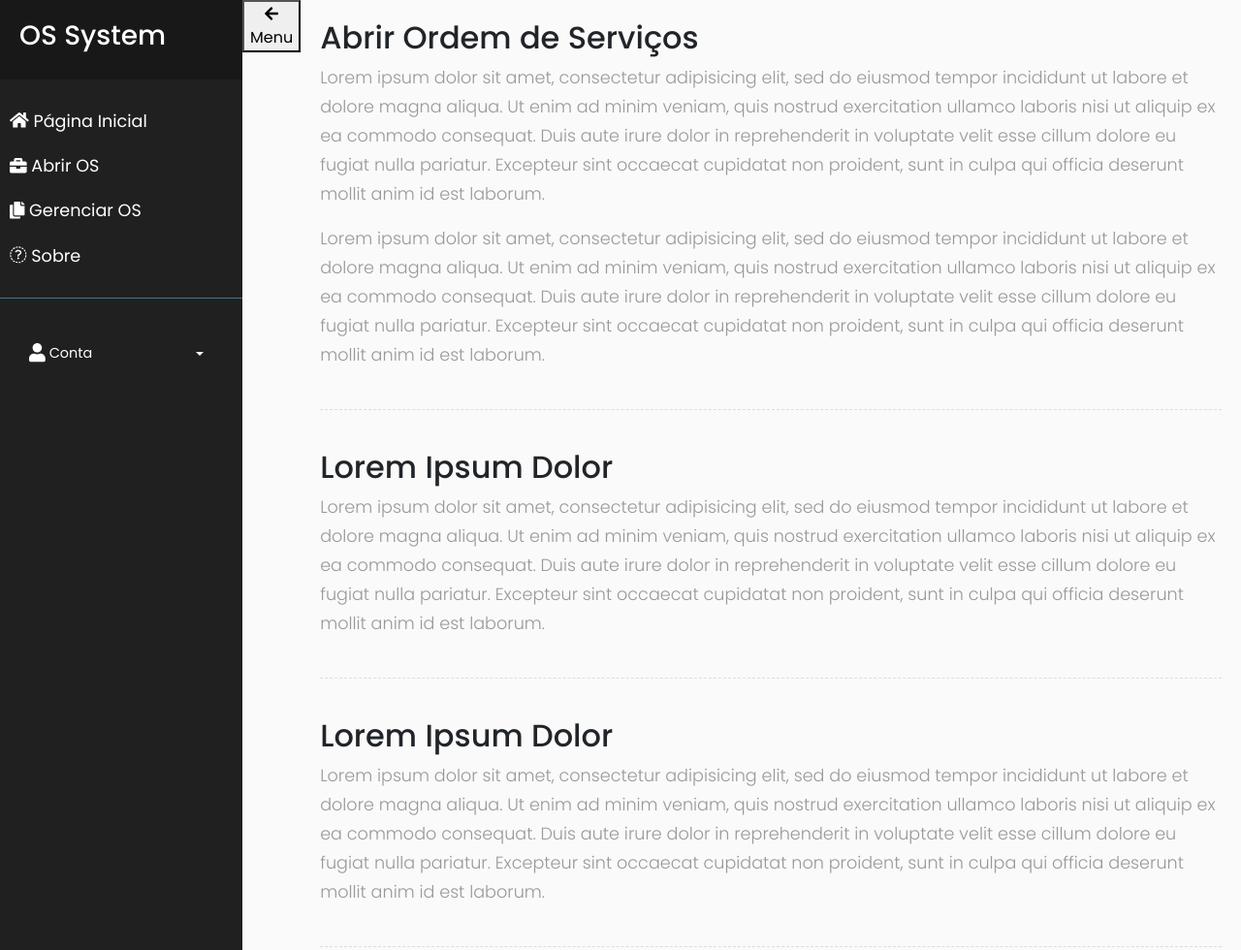
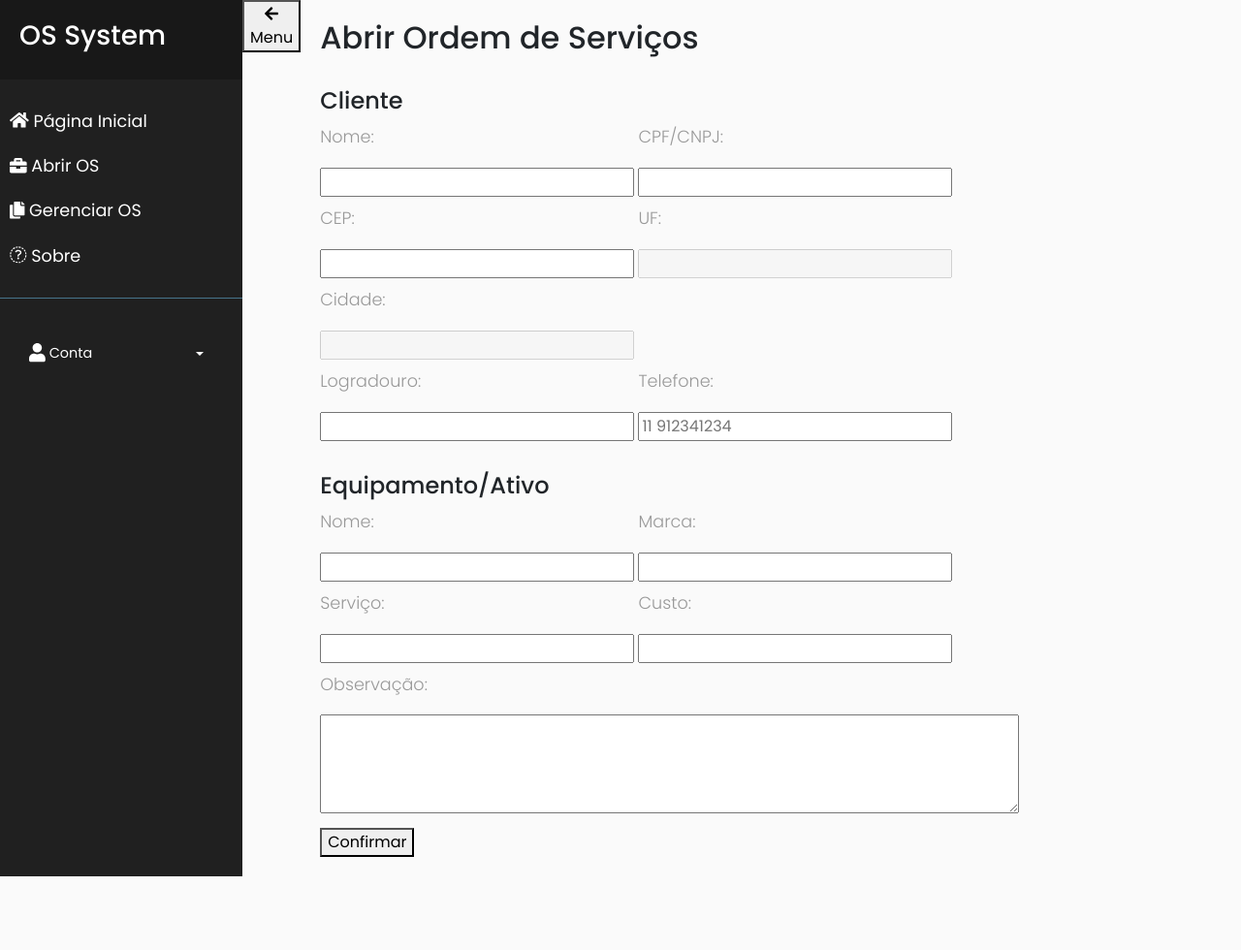
Before and after one commit to caiocubeiro/OSSystemSketch, a website: page openOs.html in a window 1280 px wide. Shown: the top 980 px of the page at 97% size. After the commit the page ends 904 px from the top, so only its background shows below. Drawn offline with nearby package versions, Linux system fonts and the light colour scheme.

Commit message:
forms for os creation

```diff
--- a/openOs.html
+++ b/openOs.html
@@ -9,13 +9,18 @@
     <title>Abrir OS</title>
 
     <!-- Bootstrap CSS CDN -->
-    <link rel="stylesheet" href="https://stackpath.bootstrapcdn.com/bootstrap/4.1.0/css/bootstrap.min.css" integrity="sha384-9gVQ4dYFwwWSjIDZnLEWnxCjeSWFphJiwGPXr1jddIhOegiu1FwO5qRGvFXOdJZ4" crossorigin="anonymous">
+    <link rel="stylesheet" href="https://stackpath.bootstrapcdn.com/bootstrap/4.1.0/css/bootstrap.min.css"
+        integrity="sha384-9gVQ4dYFwwWSjIDZnLEWnxCjeSWFphJiwGPXr1jddIhOegiu1FwO5qRGvFXOdJZ4" crossorigin="anonymous">
     <!-- Our Custom CSS -->
     <link rel="stylesheet" href="style.css">
 
     <!-- Font Awesome JS -->
-    <script defer src="https://use.fontawesome.com/releases/v5.0.13/js/solid.js" integrity="sha384-tzzSw1/Vo+0N5UhStP3bvwWPq+uvzCMfrN1fEFe+xBmv1C/AtVX5K0uZtmcHitFZ" crossorigin="anonymous"></script>
-    <script defer src="https://use.fontawesome.com/releases/v5.0.13/js/fontawesome.js" integrity="sha384-6OIrr52G08NpOFSZdxxz1xdNSndlD4vdcf/q2myIUVO0VsqaGHJsB0RaBE01VTOY" crossorigin="anonymous"></script>
+    <script defer src="https://use.fontawesome.com/releases/v5.0.13/js/solid.js"
+        integrity="sha384-tzzSw1/Vo+0N5UhStP3bvwWPq+uvzCMfrN1fEFe+xBmv1C/AtVX5K0uZtmcHitFZ"
+        crossorigin="anonymous"></script>
+    <script defer src="https://use.fontawesome.com/releases/v5.0.13/js/fontawesome.js"
+        integrity="sha384-6OIrr52G08NpOFSZdxxz1xdNSndlD4vdcf/q2myIUVO0VsqaGHJsB0RaBE01VTOY"
+        crossorigin="anonymous"></script>
 
 </head>
 
@@ -90,32 +95,93 @@
         <div id="content">
 
             <h2>Abrir Ordem de Serviços</h2>
-            <p>Lorem ipsum dolor sit amet, consectetur adipisicing elit, sed do eiusmod tempor incididunt ut labore et dolore magna aliqua. Ut enim ad minim veniam, quis nostrud exercitation ullamco laboris nisi ut aliquip ex ea commodo consequat. Duis aute irure dolor in reprehenderit in voluptate velit esse cillum dolore eu fugiat nulla pariatur. Excepteur sint occaecat cupidatat non proident, sunt in culpa qui officia deserunt mollit anim id est laborum.</p>
-            <p>Lorem ipsum dolor sit amet, consectetur adipisicing elit, sed do eiusmod tempor incididunt ut labore et dolore magna aliqua. Ut enim ad minim veniam, quis nostrud exercitation ullamco laboris nisi ut aliquip ex ea commodo consequat. Duis aute irure dolor in reprehenderit in voluptate velit esse cillum dolore eu fugiat nulla pariatur. Excepteur sint occaecat cupidatat non proident, sunt in culpa qui officia deserunt mollit anim id est laborum.</p>
+            <Br>
+            <div>
+                <div>
+                    <h4>Cliente</h4>
 
-            <div class="line"></div>
+                    <div id="cliente">
+                        <label for="nome">
+                            <p>Nome:</p>
+                            <input type="text" />
+                        </label>
 
-            <h2>Lorem Ipsum Dolor</h2>
-            <p>Lorem ipsum dolor sit amet, consectetur adipisicing elit, sed do eiusmod tempor incididunt ut labore et dolore magna aliqua. Ut enim ad minim veniam, quis nostrud exercitation ullamco laboris nisi ut aliquip ex ea commodo consequat. Duis aute irure dolor in reprehenderit in voluptate velit esse cillum dolore eu fugiat nulla pariatur. Excepteur sint occaecat cupidatat non proident, sunt in culpa qui officia deserunt mollit anim id est laborum.</p>
+                        <label for="documento">
+                            <p>CPF/CNPJ:</p>
+                            <input type="text" />
+                        </label>
 
-            <div class="line"></div>
+                        <label for="cep">
+                            <p>CEP:</p>
+                            <input type="number" />
+                        </label>
+                        <label for="uf">
+                            <p>UF:</p>
+                            <input disabled type="text" />
+                        </label>
 
-            <h2>Lorem Ipsum Dolor</h2>
-            <p>Lorem ipsum dolor sit amet, consectetur adipisicing elit, sed do eiusmod tempor incididunt ut labore et dolore magna aliqua. Ut enim ad minim veniam, quis nostrud exercitation ullamco laboris nisi ut aliquip ex ea commodo consequat. Duis aute irure dolor in reprehenderit in voluptate velit esse cillum dolore eu fugiat nulla pariatur. Excepteur sint occaecat cupidatat non proident, sunt in culpa qui officia deserunt mollit anim id est laborum.</p>
+                        <label for="cidade">
+                            <p>Cidade:</p>
+                            <input disabled type="text" />
+                        </label>
+                    </div>
 
-            <div class="line"></div>
+                    <label for="rua">
+                        <p>Logradouro:</p>
+                        <input type="text" />
+                    </label>
+                    <label for="telefone">
+                        <p>Telefone:</p>
+                        <input type="tel" id="telefone" name="telefone" placeholder="11 912341234"
+                            pattern="[0-9]{2}-[0-9]{5}-[0-9]{4}" required>
+                    </label>
+                </div>
+                <br>
 
-            <h3>Lorem Ipsum Dolor</h3>
-            <p>Lorem ipsum dolor sit amet, consectetur adipisicing elit, sed do eiusmod tempor incididunt ut labore et dolore magna aliqua. Ut enim ad minim veniam, quis nostrud exercitation ullamco laboris nisi ut aliquip ex ea commodo consequat. Duis aute irure dolor in reprehenderit in voluptate velit esse cillum dolore eu fugiat nulla pariatur. Excepteur sint occaecat cupidatat non proident, sunt in culpa qui officia deserunt mollit anim id est laborum.</p>
+                <h4>Equipamento/Ativo</h4>
+
+                <div id="equipamento/ativo">
+                    <label for="nomeativo">
+                        <p>Nome:</p>
+                        <input type="text" />
+                    </label>
+
+                    <label for="marca">
+                        <p>Marca:</p>
+                        <input type="text" />
+                    </label>
+
+                    <label for="servico">
+                        <p>Serviço:</p>
+                        <input type="text" />
+                    </label>
+                    <label for="custo">
+                        <p>Custo:</p>
+                        <input type="number" />
+                    </label>
+                    <div>
+                        <label for="observacao">
+                            <p>Observação:</p>
+                            <textarea id="observacao" name="observacao" rows="4" cols="50"></textarea>
+                        </label>
+                    </div>
+                    <button>Confirmar</button>
+                </div>
             </div>
         </div>
 
         <!-- jQuery CDN - Slim version (=without AJAX) -->
-    <script src="https://code.jquery.com/jquery-3.3.1.slim.min.js" integrity="sha384-q8i/X+965DzO0rT7abK41JStQIAqVgRVzpbzo5smXKp4YfRvH+8abtTE1Pi6jizo" crossorigin="anonymous"></script>
+        <script src="https://code.jquery.com/jquery-3.3.1.slim.min.js"
+            integrity="sha384-q8i/X+965DzO0rT7abK41JStQIAqVgRVzpbzo5smXKp4YfRvH+8abtTE1Pi6jizo"
+            crossorigin="anonymous"></script>
         <!-- Popper.JS -->
-    <script src="https://cdnjs.cloudflare.com/ajax/libs/popper.js/1.14.0/umd/popper.min.js" integrity="sha384-cs/chFZiN24E4KMATLdqdvsezGxaGsi4hLGOzlXwp5UZB1LY//20VyM2taTB4QvJ" crossorigin="anonymous"></script>
+        <script src="https://cdnjs.cloudflare.com/ajax/libs/popper.js/1.14.0/umd/popper.min.js"
+            integrity="sha384-cs/chFZiN24E4KMATLdqdvsezGxaGsi4hLGOzlXwp5UZB1LY//20VyM2taTB4QvJ"
+            crossorigin="anonymous"></script>
         <!-- Bootstrap JS -->
-    <script src="https://stackpath.bootstrapcdn.com/bootstrap/4.1.0/js/bootstrap.min.js" integrity="sha384-uefMccjFJAIv6A+rW+L4AHf99KvxDjWSu1z9VI8SKNVmz4sk7buKt/6v9KI65qnm" crossorigin="anonymous"></script>
+        <script src="https://stackpath.bootstrapcdn.com/bootstrap/4.1.0/js/bootstrap.min.js"
+            integrity="sha384-uefMccjFJAIv6A+rW+L4AHf99KvxDjWSu1z9VI8SKNVmz4sk7buKt/6v9KI65qnm"
+            crossorigin="anonymous"></script>
 
         <script type="text/javascript">
             $(document).ready(function () {
--- a/style.css
+++ b/style.css
@@ -64,6 +64,7 @@ i,
 span {
     display: inline-block;
 }
+
 
 /*---------------------------------------------------/
     SIDEBAR STYLE
```
Also changed, not shown: 1 other file. Lines whose indentation alone changed are shown as unchanged.
